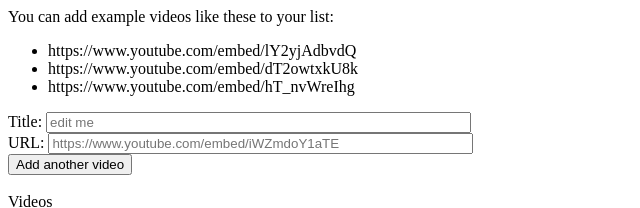
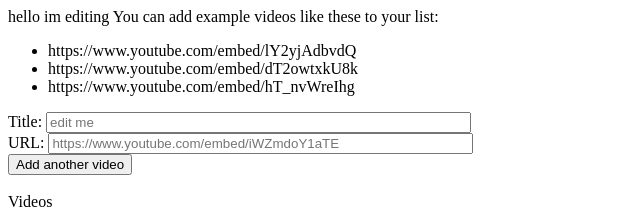
Before and after one commit to quahjingwen/BT3103_Lab5, a website built with Parcel: page index.html in a window 1280 px wide. Shown: the top 208 px of the page, without its empty margins (0-640 px from the left). Built offline with nearby package versions, Linux system fonts and the light colour scheme; grey boxes are pictures that could not be loaded.

Commit message:
test commit

```diff
--- a/index.html
+++ b/index.html
@@ -7,7 +7,7 @@
 
   <body>
     <div id="app">
-      You can add example videos like these to your list:
+      hello im editing You can add example videos like these to your list:
       <ul>
         <li>https://www.youtube.com/embed/lY2yjAdbvdQ</li>
         <li>https://www.youtube.com/embed/dT2owtxkU8k</li>
```
